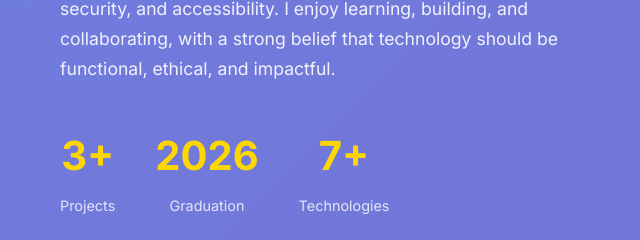
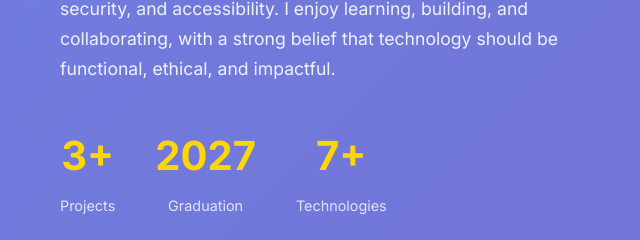
Before and after one commit to Bolitupac/My-Websit, a website: page index.html in a window 1280 px wide. Shown: the part 1280-1520 px from the top of the page, 0-640 px from the left. Drawn offline with Linux system fonts and the light colour scheme.

Commit message:
Fixing minor error with graj date

```diff
--- a/index.html
+++ b/index.html
@@ -93,7 +93,7 @@
                             <span class="stat-label">Projects</span>
                         </div>
                         <div class="stat-item">
-                            <span class="stat-number">2026</span>
+                            <span class="stat-number">2027</span>
                             <span class="stat-label">Graduation</span>
                         </div>
                         <div class="stat-item">
```
